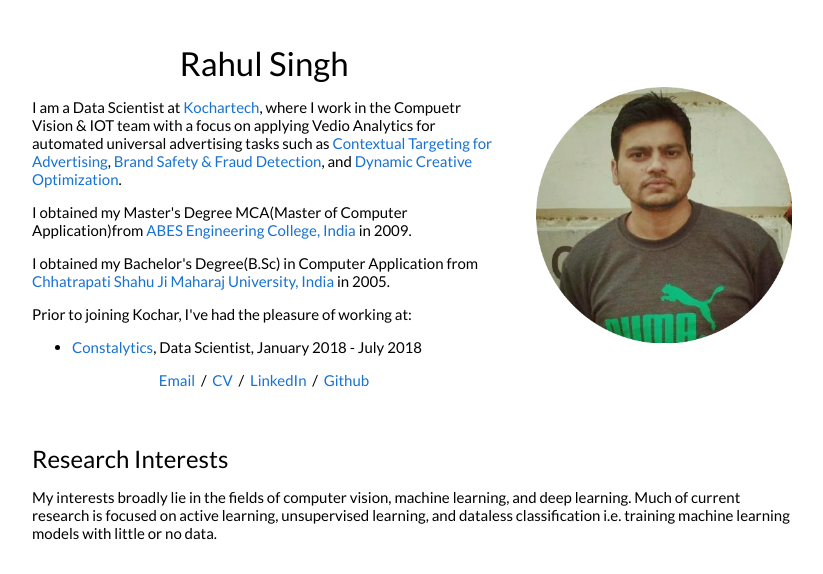
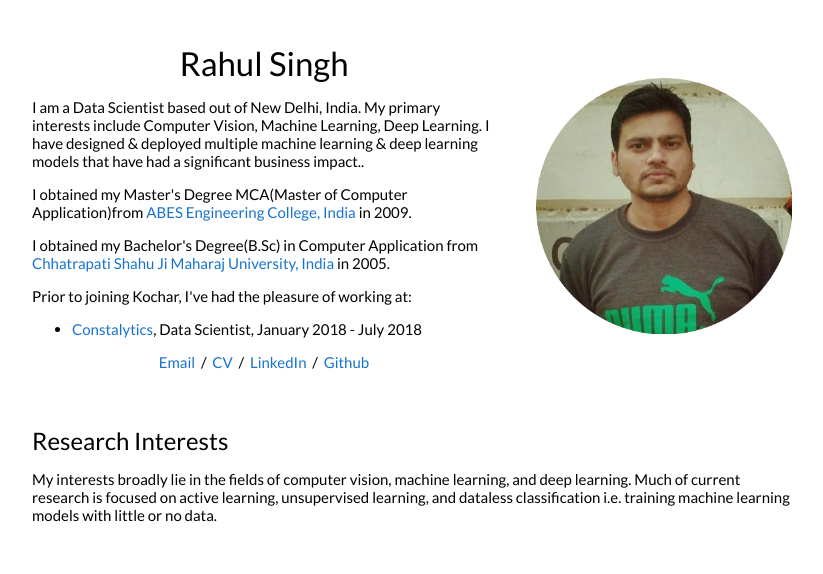
Before and after one commit to rahulsingh50/rahulsingh50.github.io, a plain HTML site: page index.html in a window 1280 px wide. Shown: the top 574 px of the page, without its empty margins (228-1051 px from the left). Drawn offline with Linux system fonts and the light colour scheme.

Commit message:
update intro

```diff
--- a/index.html
+++ b/index.html
@@ -31,7 +31,8 @@
               <p style="text-align:center">
                 <name>Rahul Singh</name>
               </p>
-              <p>I am a Data Scientist at <a href="https://www.kochartech.com/">Kochartech</a>, where I work in the Compuetr Vision & IOT team with a focus on applying Vedio Analytics for automated universal advertising tasks such as <a href="https://www.kochartech.com/#iot" target="_blank">Contextual Targeting for Advertising</a>, <a href="https://knorex.zendesk.com/hc/en-us/articles/360022194611-Ad-Standards-Policy-and-Quality-Control" target="_blank">Brand Safety & Fraud Detection</a>, and <a href="https://www.knorex.com/dynamic-creative-optimization-dco" target="_blank">Dynamic Creative Optimization</a>.
+              <p>I am a Data Scientist based out of New Delhi, India. My primary interests include Computer Vision, Machine Learning, Deep Learning.
+                I have designed & deployed multiple machine learning & deep learning models that have had a significant business impact.</a>.
               </p>
                  <p>
                I obtained my Master's Degree MCA(Master of Computer Application)from <a href="https://www.abes.ac.in//" target="_blank">ABES Engineering College, India</a> in 2009.
```
